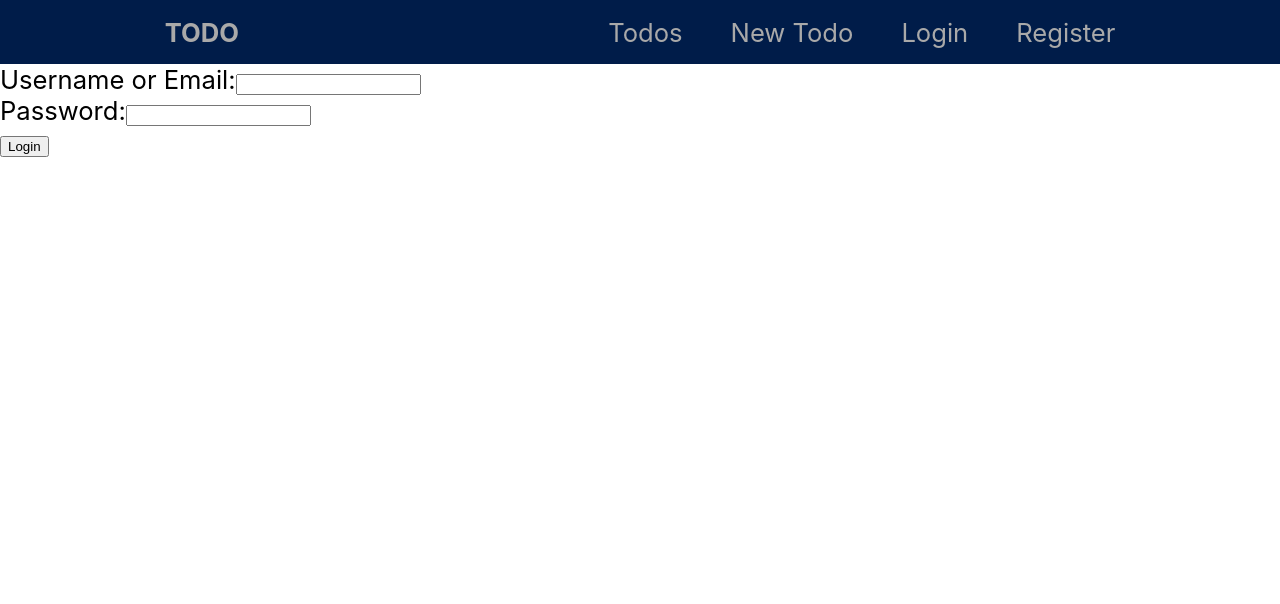
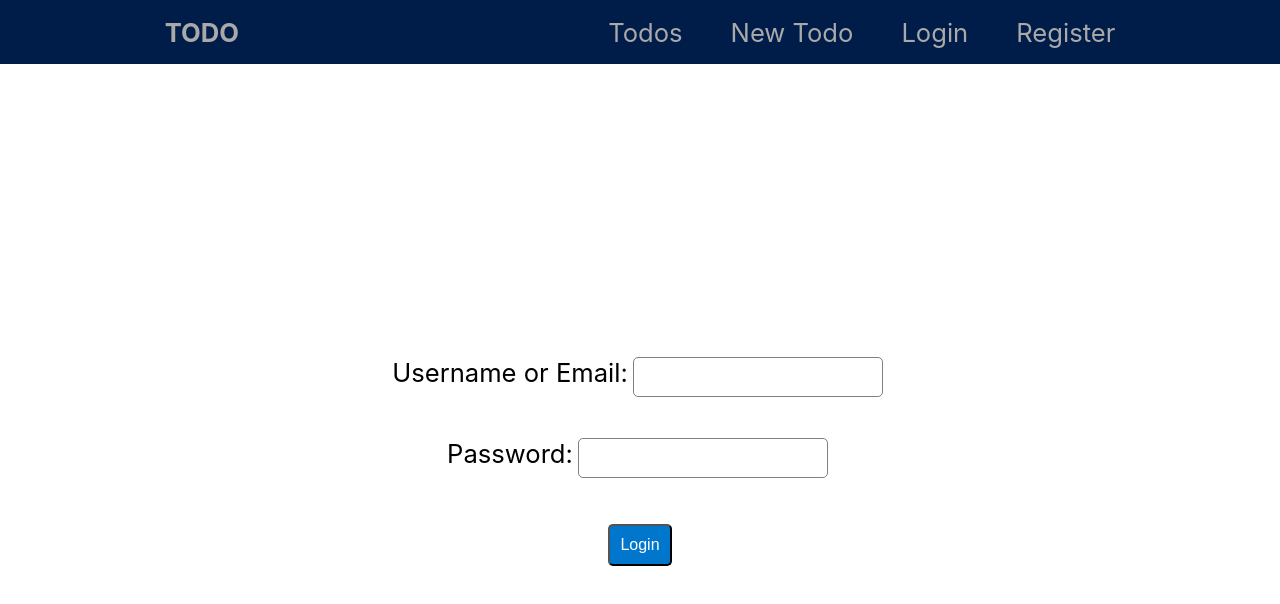
Before and after one commit to DOROTHY2322/Todo-app-client, a React (Create React App) app: page /login in a window 1280 px wide. Shown: the top 604 px of the page. Built offline with nearby package versions, Linux system fonts and the light colour scheme.

Commit message:
components

```diff
--- a/src/App.css
+++ b/src/App.css
@@ -1,77 +1,80 @@
-/* *{
- margin: 0;
- padding: 0;
-}
-
-.container {
-  background: linear-gradient(135deg,#850c62,#f80759);
-  width: 100%;
-  min-height: 100vh;
+.form-container {
   display: flex;
   justify-content: center;
   align-items: center;
+  height: 100vh;
 }
 
-.app-wrapper{
-  background-color: #fff;
-  min-width: 350px;
-  min-height: 650px;
-  padding: 30px;
-  box-sizing: border-box;
-  border-radius: 5px;
-}
-.title{
-  color: #f80759;
-  text-align: center;
-  margin: 80px 0px 40px 0px;
+.login-form {
+  display: flex;
+  flex-direction: column;
+  align-items: center;
 }
 
-.username,
-.email,
-.password
-{
-margin:20px;
-color: #969292;
-font-size: 16px;
+input {
+  padding: 10px;
+  margin: 5px;
+  border-radius: 5px;
+  border: 1px solid gray;
+  width: 250px;
+  font-size: 16px;
 }
-.password{
-  margin-bottom: 40px;
+
+button {
+  padding: 10px;
+  margin: 10px;
+  border-radius: 5px;
+  background-color: #0077cc;
+  color: white;
+  font-size: 16px;
+  cursor: pointer;
 }
-.input{
-  height: 32px;
-  font-size: 20px;
-  outline: none;
-  width: 100%;
-  border-top-style: none;
-  border-left-style: none;
+
+button:hover {
+  background-color: #005fa3;
+}
+.form-container {
+  display: flex;
+  justify-content: center;
+  align-items: center;
+  height: 100vh;
+}
+
+.register-form {
+  display: flex;
+  flex-direction: column;
+  align-items: center;
+  padding: 20px;
+  background-color: white;
+  border-radius: 5px;
+  box-shadow: 0 0 5px gray;
+}
+
+input {
+  padding: 10px;
+  margin: 5px;
+  border-radius: 5px;
+  border: 1px solid gray;
+  width: 250px;
+  font-size: 16px;
+}
+
+button {
+  padding: 10px;
+  margin: 10px;
+  border-radius: 5px;
+  background-color: #0077cc;
+  color: white;
+  font-size: 16px;
+  cursor: pointer;
+}
+
+button:hover {
+  background-color: #005fa3;
+}
+
+.error-message {
+  color: red;
+  font-size: 14px;
   margin-bottom: 10px;
 }
-.error{
-  color:red
-}
-.submit {
-  display: flex;
-  text-transform: uppercase;
-  font-size: 20px;
-  border-radius: 25px;
-  color: white;
-  padding: 10px 60px;
-  background: linear-gradient(to right, #ab1dcf, #f80759);
-  box-shadow: rgba(0,0,0,0.3) 0px 19px 38px,rgba (0,0,0,0.22) 0px 15px 12px;
-  margin: auto;
-  outline: none;
-  cursor: pointer;
-  border: none;
-  transition: all 0.1s;
-}
-button:active{
-  transform: translateY(2px);
-}
-.form-success{
-display: flex;
-justify-content: center;
-margin-top: 25px;
-min-width: 370px;
-color:#f80759;
-}
- */
--- a/src/components/LoginForm.js
+++ b/src/components/LoginForm.js
@@ -1,4 +1,5 @@
 import React, { useState } from 'react';
+
 
 function LoginForm() {
   const [usernameOrEmail, setUsernameOrEmail] = useState('');
@@ -32,7 +33,8 @@ function LoginForm() {
   };
 
   return (
-    <form onSubmit={handleSubmit}>
+    <div className="form-container">
+      <form onSubmit={handleSubmit} className="login-form">
         <label>
           Username or Email:
           <input type="text" value={usernameOrEmail} onChange={(event) => setUsernameOrEmail(event.target.value)} />
@@ -45,6 +47,7 @@ function LoginForm() {
         <br />
         <button type="submit">Login</button>
       </form>
+    </div>
   );
 }
 
--- a/src/components/RegisterForm.js
+++ b/src/components/RegisterForm.js
@@ -1,4 +1,5 @@
 import React, { useState } from 'react';
+
 
 function RegisterForm() {
   const [username, setUsername] = useState('');
@@ -35,7 +36,8 @@ function RegisterForm() {
   };
 
   return (
-    <form onSubmit={handleRegister}>
+    <div className="form-container">
+      <form onSubmit={handleRegister} className="register-form">
         <label>
           Username:
           <input type="text" value={username} onChange={(event) => setUsername(event.target.value)} />
@@ -51,9 +53,10 @@ function RegisterForm() {
           <input type="password" value={password} onChange={(event) => setPassword(event.target.value)} />
         </label>
         <br />
-      {errorMessage && <div>{errorMessage}</div>}
+        {errorMessage && <div className="error-message">{errorMessage}</div>}
         <button type="submit">Register</button>
       </form>
+    </div>
   );
 }
 
```
Also changed, not shown: src/navbar.css (line endings or trailing spaces). Lines whose indentation alone changed are shown as unchanged.
